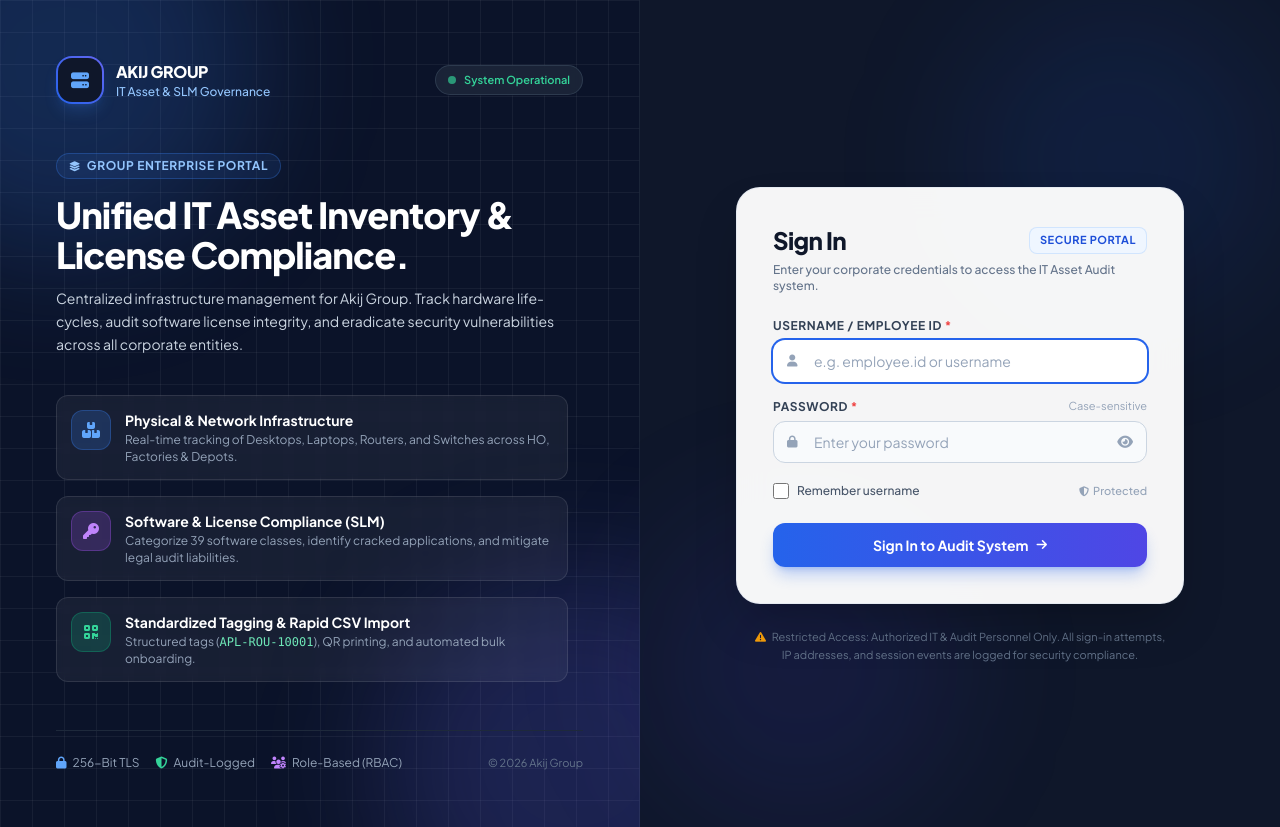
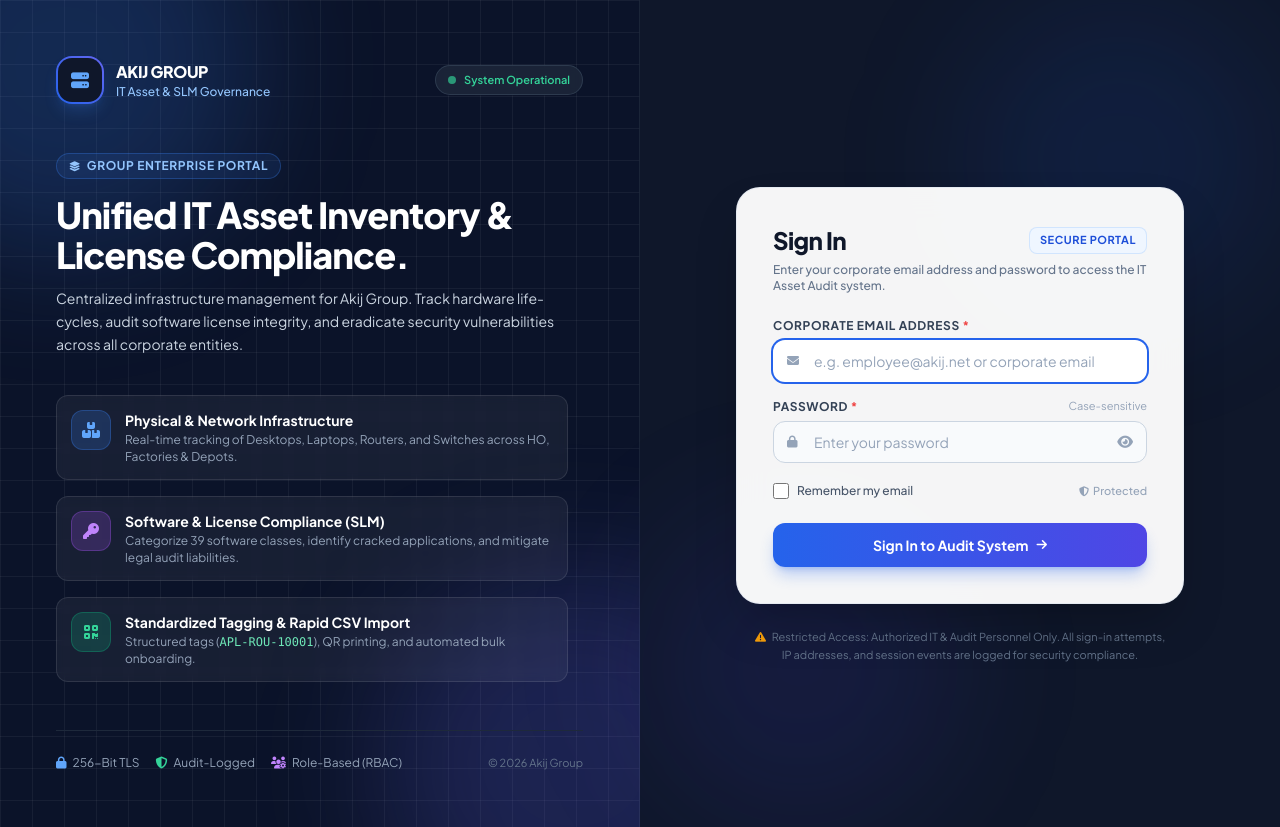
Before and after one commit to boniyeamincse/ariba-it-assets-audit, a Django app: page /login/ in a window 1280 px wide. Run offline with Django 5.2, Linux system fonts and the light colour scheme; data that the repository does not hold is empty; some libraries are stand-ins or nearby versions.

Commit message:
feat(auth): enable email-based sign-in with case-insensitivity and modern email input UI

```diff
--- a/apps/accounts/views.py
+++ b/apps/accounts/views.py
@@ -1,6 +1,8 @@
 from django.shortcuts import render, redirect
 from django.contrib.auth import authenticate, login, logout
 from django.contrib.auth.decorators import login_required
+from django.contrib.auth.models import User
+from django.db.models import Q
 from django.contrib import messages
 from django.views.decorators.csrf import csrf_protect
 from django.utils.http import url_has_allowed_host_and_scheme
@@ -12,7 +14,7 @@ from apps.common.utils import log_activity
 @csrf_protect
 def login_view(request):
     """
-    Enterprise Authentication Login View with Activity Logging.
+    Enterprise Authentication Login View with Email & Username Support and Activity Logging.
     """
     if request.user.is_authenticated:
         return redirect('dashboard')
@@ -24,21 +26,29 @@ def login_view(request):
         next_url = 'home' if request_preferences(request)['default_landing_page'] != 'dashboard' else 'dashboard'
 
     if request.method == 'POST':
-        username = request.POST.get('username', '').strip()
+        login_identifier = request.POST.get('username', '').strip()
         password = request.POST.get('password', '')
 
-        if not username or not password:
-            messages.error(request, "Please enter both username and password.")
-            return render(request, 'accounts/login.html', {'next': next_url, 'username': username})
+        if not login_identifier or not password:
+            messages.error(request, "Please enter both email and password.")
+            return render(request, 'accounts/login.html', {'next': next_url, 'username': login_identifier})
 
         config = request_preferences(request)
-        key = attempt_key(username)
+
+        # Allow sign in with Corporate Email or Username
+        matched_user = User.objects.filter(
+            Q(email__iexact=login_identifier) | Q(username__iexact=login_identifier)
+        ).first()
+
+        throttle_key_name = matched_user.username if matched_user else login_identifier
+        key = attempt_key(throttle_key_name)
         limit = config['max_login_attempts']
         if login_blocked(key, limit):
             messages.error(request, 'Sign-in is temporarily locked. Please try again later.')
-            return render(request, 'accounts/login.html', {'next': next_url, 'username': username}, status=429)
+            return render(request, 'accounts/login.html', {'next': next_url, 'username': login_identifier}, status=429)
 
-        user = authenticate(request, username=username, password=password)
+        auth_username = matched_user.username if matched_user else login_identifier
+        user = authenticate(request, username=auth_username, password=password)
         if user is not None and user.is_active:
             if config.get('maintenance_mode') and not user.is_superuser:
                 return render(request, 'administration/maintenance.html', status=503)
@@ -47,15 +57,15 @@ def login_view(request):
             login(request, user)
             request.session.set_expiry(config['session_minutes'] * 60)
             if config['log_login_events']:
-                log_activity(request, 'LOGIN_SUCCESS', 'Authentication', f"User '{user.username}' signed in.")
+                log_activity(request, 'LOGIN_SUCCESS', 'Authentication', f"User '{user.username}' ({user.email or 'no email'}) signed in.")
             messages.success(request, f"Welcome back, {user.first_name or user.username}!")
             return redirect(next_url)
 
         if limit:
             record_failed_login(key, config['lockout_minutes'])
         if config['log_login_events']:
-            log_activity(request, 'LOGIN_FAILED', 'Authentication', f"Failed login attempt for username: '{username}'.")
-        messages.error(request, 'Invalid username or password.')
+            log_activity(request, 'LOGIN_FAILED', 'Authentication', f"Failed login attempt for email/username: '{login_identifier}'.")
+        messages.error(request, 'Invalid email or password.')
 
     return render(request, 'accounts/login.html', {'next': next_url})
 
--- a/templates/accounts/login.html
+++ b/templates/accounts/login.html
@@ -184,7 +184,7 @@
                             </span>
                         </div>
                         <p class="text-xs text-slate-500 mt-1.5 font-medium">
-                            Enter your corporate credentials to access the IT Asset Audit system.
+                            Enter your corporate email address and password to access the IT Asset Audit system.
                         </p>
                     </div>
 
@@ -217,17 +217,17 @@
                         {% csrf_token %}
                         <input type="hidden" name="next" value="{{ next }}">
 
-                        <!-- Username Field -->
+                        <!-- Corporate Email Field -->
                         <div>
                             <label for="usernameInput" class="block text-xs font-bold text-slate-700 uppercase tracking-wider mb-1.5">
-                                Username / Employee ID <span class="text-red-500">*</span>
+                                Corporate Email Address <span class="text-red-500">*</span>
                             </label>
                             <div class="relative">
                                 <span class="absolute inset-y-0 left-0 flex items-center pl-3.5 text-slate-400 pointer-events-none">
-                                    <i class="fa-solid fa-user text-xs"></i>
+                                    <i class="fa-solid fa-envelope text-xs"></i>
                                 </span>
                                 <input type="text" name="username" id="usernameInput" value="{{ username|default:'' }}" required autofocus
-                                       autocomplete="username" placeholder="e.g. employee.id or username"
+                                       autocomplete="email" inputmode="email" placeholder="e.g. employee@akij.net or corporate email"
                                        class="w-full pl-10 pr-4 py-2.5 bg-slate-50 border border-slate-300 rounded-xl text-sm font-semibold text-slate-900 placeholder:text-slate-400 placeholder:font-normal focus:bg-white focus:outline-none focus:ring-2 focus:ring-blue-600 focus:border-transparent transition shadow-xs">
                             </div>
                         </div>
@@ -266,7 +266,7 @@
                             <label class="flex items-center space-x-2 text-xs font-medium text-slate-600 select-none cursor-pointer">
                                 <input type="checkbox" id="rememberMeCheckbox"
                                        class="w-4 h-4 rounded text-blue-600 border-slate-300 focus:ring-blue-500 transition">
-                                <span>Remember username</span>
+                                <span>Remember my email</span>
                             </label>
 
                             <span class="text-[11px] font-medium text-slate-400 flex items-center gap-1">
@@ -359,15 +359,15 @@
             });
         }
 
-        // Remember Username via LocalStorage
+        // Remember Email via LocalStorage
         const usernameInput = document.getElementById('usernameInput');
         const rememberMeCheckbox = document.getElementById('rememberMeCheckbox');
         const loginForm = document.getElementById('loginForm');
 
         document.addEventListener('DOMContentLoaded', () => {
-            const savedUsername = localStorage.getItem('audit_portal_saved_username');
-            if (savedUsername && usernameInput && !usernameInput.value) {
-                usernameInput.value = savedUsername;
+            const savedEmail = localStorage.getItem('audit_portal_saved_email') || localStorage.getItem('audit_portal_saved_username');
+            if (savedEmail && usernameInput && !usernameInput.value) {
+                usernameInput.value = savedEmail;
                 if (rememberMeCheckbox) rememberMeCheckbox.checked = true;
                 if (passwordInput) passwordInput.focus();
             }
@@ -377,8 +377,9 @@
             loginForm.addEventListener('submit', () => {
                 if (rememberMeCheckbox && usernameInput) {
                     if (rememberMeCheckbox.checked) {
-                        localStorage.setItem('audit_portal_saved_username', usernameInput.value.trim());
+                        localStorage.setItem('audit_portal_saved_email', usernameInput.value.trim());
                     } else {
+                        localStorage.removeItem('audit_portal_saved_email');
                         localStorage.removeItem('audit_portal_saved_username');
                     }
                 }
```
Also changed, not shown: apps/accounts/tests.py (+40 -0 lines).
